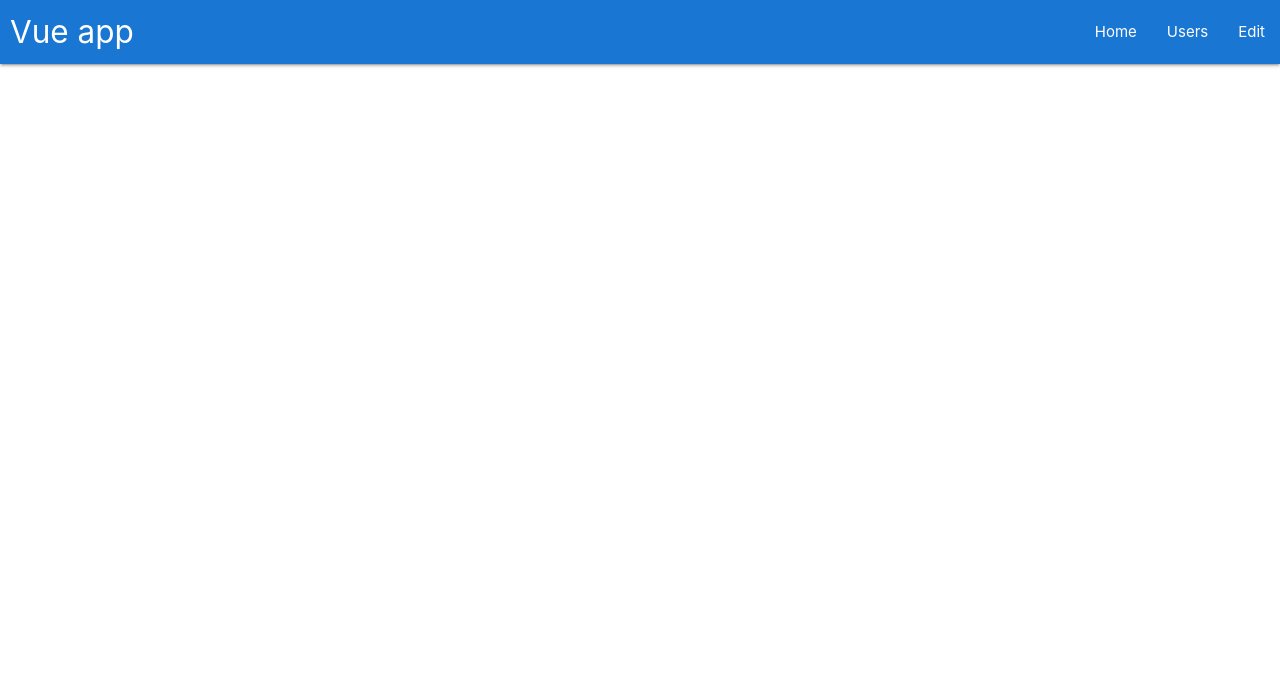
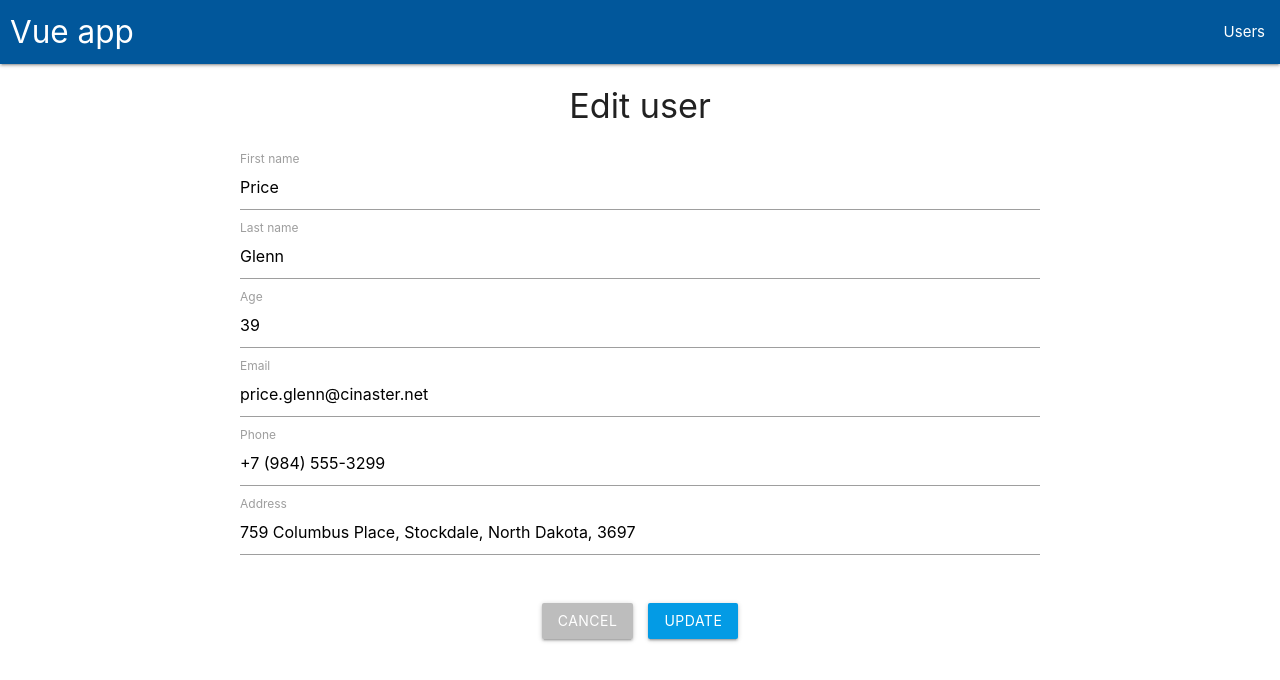
Before and after one commit to Ex-Zy/admin, a Vue app: page /edit/0 in a window 1280 px wide. Shown: the top 680 px of the page. Built offline with nearby package versions, Linux system fonts and the light colour scheme; data requests are answered from the project's data file.

Commit message:
refactor, create v-button, page edit user

```diff
--- a/src/App.vue
+++ b/src/App.vue
@@ -23,16 +23,8 @@ export default {
     return {
       links: [
         {
-          path: "/",
-          title: "Home"
-        },
-        {
           path: "/users",
           title: "Users"
-        },
-        {
-          path: "/edit",
-          title: "Edit"
         }
       ]
     };
--- a/src/components/HelloWorld.vue
+++ /dev/null
@@ -1,58 +0,0 @@
-<template>
-  <div class="hello">
-    <h1>{{ msg }}</h1>
-    <p>
-      For guide and recipes on how to configure / customize this project,<br>
-      check out the
-      <a href="https://cli.vuejs.org" target="_blank" rel="noopener">vue-cli documentation</a>.
-    </p>
-    <h3>Installed CLI Plugins</h3>
-    <ul>
-      <li><a href="https://github.com/vuejs/vue-cli/tree/dev/packages/%40vue/cli-plugin-babel" target="_blank" rel="noopener">babel</a></li>
-      <li><a href="https://github.com/vuejs/vue-cli/tree/dev/packages/%40vue/cli-plugin-eslint" target="_blank" rel="noopener">eslint</a></li>
-    </ul>
-    <h3>Essential Links</h3>
-    <ul>
-      <li><a href="https://vuejs.org" target="_blank" rel="noopener">Core Docs</a></li>
-      <li><a href="https://forum.vuejs.org" target="_blank" rel="noopener">Forum</a></li>
-      <li><a href="https://chat.vuejs.org" target="_blank" rel="noopener">Community Chat</a></li>
-      <li><a href="https://twitter.com/vuejs" target="_blank" rel="noopener">Twitter</a></li>
-      <li><a href="https://news.vuejs.org" target="_blank" rel="noopener">News</a></li>
-    </ul>
-    <h3>Ecosystem</h3>
-    <ul>
-      <li><a href="https://router.vuejs.org" target="_blank" rel="noopener">vue-router</a></li>
-      <li><a href="https://vuex.vuejs.org" target="_blank" rel="noopener">vuex</a></li>
-      <li><a href="https://github.com/vuejs/vue-devtools#vue-devtools" target="_blank" rel="noopener">vue-devtools</a></li>
-      <li><a href="https://vue-loader.vuejs.org" target="_blank" rel="noopener">vue-loader</a></li>
-      <li><a href="https://github.com/vuejs/awesome-vue" target="_blank" rel="noopener">awesome-vue</a></li>
-    </ul>
-  </div>
-</template>
-
-<script>
-export default {
-  name: "HelloWorld",
-  props: {
-    msg: String
-  }
-};
-</script>
-
-<!-- Add "scoped" attribute to limit CSS to this component only -->
-<style scoped lang="scss">
-h3 {
-  margin: 40px 0 0;
-}
-ul {
-  list-style-type: none;
-  padding: 0;
-}
-li {
-  display: inline-block;
-  margin: 0 10px;
-}
-a {
-  color: #42b983;
-}
-</style>
--- /dev/null
+++ b/src/components/v-button.vue
@@ -0,0 +1,43 @@
+<template>
+  <button
+    :class="`btn btn-${type}`"
+    type="button">
+      <slot>Default button</slot>
+  </button>
+</template>
+
+<script>
+export default {
+  name: "v-button",
+  props: {
+    type: {
+      type: String,
+      validator(val) {
+        return ["primary", "secondary", "danger"].includes(val);
+      }
+    }
+  }
+};
+</script>
+
+<style lang="scss" scoped>
+.btn-primary {
+  background: #039be5;
+  &:hover {
+    background: darken(#039be5, 5%);
+  }
+}
+.btn-secondary {
+  background: #bdbdbd;
+  &:hover {
+    background: darken(#bdbdbd, 5%);
+  }
+}
+.btn-danger {
+  background: #ff3d00;
+  &:hover,
+  &:focus {
+    background: darken(#ff3d00, 5%);
+  }
+}
+</style>
--- a/src/components/v-form.vue
+++ b/src/components/v-form.vue
@@ -1,18 +1,11 @@
 <template>
   <div class="form">
-    <form>
     <v-input id="name" v-model="localUser.firstName" label="First name"/>
     <v-input id="last" v-model="localUser.lastName" label="Last name"/>
     <v-input id="age" type="number" v-model.number="localUser.age" label="Age"/>
     <v-input id="mail" type="email" v-model="localUser.email" label="Email"/>
     <v-input id="phone" v-model="localUser.phone" label="Phone"/>
     <v-input id="address" v-model="localUser.address" label="Address"/>
-      <div class="form__bottom">
-        <button class="btn waves-effect waves-light" type="submit" name="action">Submit
-          <i class="material-icons right">send</i>
-        </button>
-      </div>
-    </form>
   </div>
 </template>
 
@@ -24,23 +17,36 @@ export default {
   components: {
     VInput
   },
+  model: {
+    prop: "user",
+    handler: "update:user"
+  },
+  props: {
+    user: {
+      type: Object,
+      required: true
+    }
+  },
+  created() {
+    this.mergeUser();
+  },
   data() {
     return {
+      localUser: null
+    };
+  },
+  watch: {
     localUser: {
-        firstName: "",
-        lastName: "",
-        age: 0,
-        company: "",
-        isActive: false,
-        balance: "",
-        picture: "",
-        accessLevel: "",
-        email: "",
-        phone: "",
-        address: "",
-        about: ""
+      deep: true,
+      handler: function(val) {
+        this.$emit("update:user", val);
       }
-    };
+    }
+  },
+  methods: {
+    mergeUser() {
+      this.localUser = Object.assign({}, this.user);
+    }
   }
 };
 </script>
--- a/src/components/v-menu.vue
+++ b/src/components/v-menu.vue
@@ -1,5 +1,5 @@
 <template>
-  <nav class="blue darken-2">
+  <nav class="light-blue darken-4">
     <div class="nav-wrapper">
       <router-link to="/" class="brand-logo">Vue app</router-link>
       <ul id="nav-mobile" class="right hide-on-med-and-down">
--- a/src/components/v-table.vue
+++ b/src/components/v-table.vue
@@ -4,7 +4,7 @@
       <thead>
         <tr>
           <slot name="header">
-          <th class="grid__col-top">id</th>
+            <th class="grid__col-top">#</th>
             <th class="grid__col-top">FirstName</th>
             <th class="grid__col-top">LastName</th>
             <th class="grid__col-top">Age</th>
@@ -22,10 +22,15 @@
       <tbody>
         <slot name="body">
           <tr
-          v-for="(user, index) in users"
-          :key="index">
-
-          <td class="grid__col">{{user.id}}</td>
+            v-for="user in users"
+            :key="user.id">
+            <td class="grid__col">
+              <router-link
+                :to="'/edit/' + user.id"
+                class="blah">
+                # {{user.id}}
+              </router-link>
+            </td>
             <td class="grid__col">{{user.firstName}}</td>
             <td class="grid__col">{{user.lastName}}</td>
             <td class="grid__col">{{user.age}}</td>
@@ -66,5 +71,12 @@ export default {
   &__col-top {
     font-weight: 600;
   }
+  &__col,
+  &__col-top {
+    text-align: center;
+    &:first-of-type {
+      width: 40px;
+    }
+  }
 }
 </style>
--- a/src/router.js
+++ b/src/router.js
@@ -1,6 +1,5 @@
 import Vue from "vue";
 import Router from "vue-router";
-import Home from "@/views/Home.vue";
 import Users from "@/views/Users.vue";
 import Edit from "@/views/Edit.vue";
 
@@ -12,12 +11,7 @@ export default new Router({
   linkExactActiveClass: "exact",
   routes: [
     {
-      path: "/",
-      name: "home",
-      component: Home
-    },
-    {
-      path: "/edit",
+      path: "/edit/:id",
       name: "edit",
       component: Edit
     },
--- a/src/views/Edit.vue
+++ b/src/views/Edit.vue
@@ -8,7 +8,13 @@
       :type="alertType"/>
 
     <v-form
-      :user="userInfo"></v-form>
+      v-else
+      v-model="user"/>
+
+    <div class="buttons-wrp">
+      <v-button type="secondary">Cancel</v-button>
+      <v-button type="primary">Update</v-button>
+    </div>
 
   </div>
 </template>
@@ -17,16 +23,18 @@
 import axios from "axios";
 import VForm from "@/components/v-form.vue";
 import VAlert from "@/components/v-alert.vue";
+import VButton from "@/components/v-button.vue";
 
 export default {
   name: "Edit",
   components: {
     VForm,
-    VAlert
+    VAlert,
+    VButton
   },
   data() {
     return {
-      userInfo: {},
+      user: null,
       alertMessage: "Loading user data...",
       alertType: "warning"
     };
@@ -36,19 +44,35 @@ export default {
   },
   computed: {
     noUser() {
-      return Object.keys(this.userInfo).length === 0;
+      return !this.user;
+    },
+    id() {
+      return this.$route.params.id;
+    },
+    url() {
+      return `http://localhost:3004/users/${this.id}`;
     }
   },
   methods: {
     loadUser() {
       axios
-        .get("http://localhost:3004/users/1")
-        .then(({ data }) => (this.userInfo = data))
+        .get(this.url)
+        .then(({ data }) => (this.user = data))
         .catch(e => console.error(e));
+    },
+    formHandler($event) {
+      console.log($event, 123);
     }
   }
 };
 </script>
 
-<style scoped>
+<style lang="scss" scoped>
+.buttons-wrp {
+  text-align: center;
+  padding: 0 0 40px;
+  .btn + .btn {
+    margin-left: 15px;
+  }
+}
 </style>
--- a/src/views/Home.vue
+++ /dev/null
@@ -1,18 +0,0 @@
-<template>
-  <div class="home">
-    <img alt="Vue logo" src="../assets/logo.png">
-    <HelloWorld msg="Welcome to Your Vue.js App"/>
-  </div>
-</template>
-
-<script>
-// @ is an alias to /src
-import HelloWorld from "@/components/HelloWorld.vue";
-
-export default {
-  name: "home",
-  components: {
-    HelloWorld
-  }
-};
-</script>
```
Lines whose indentation alone changed are shown as unchanged.
